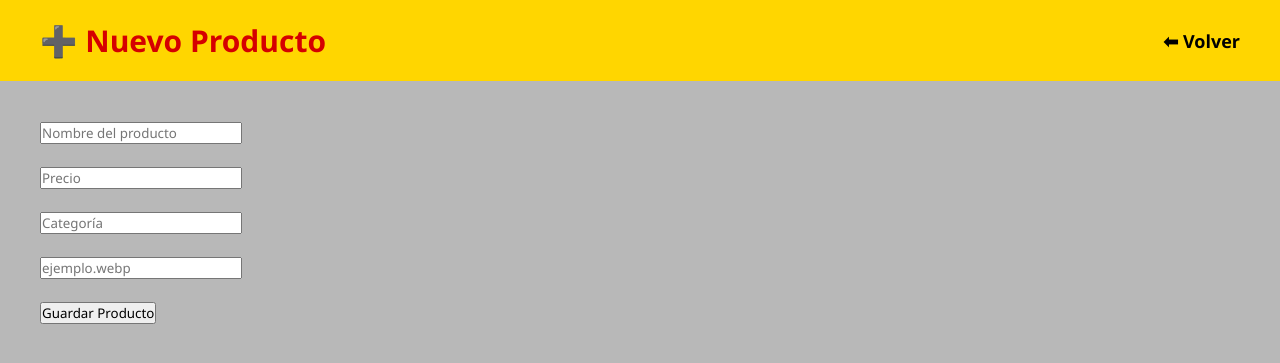
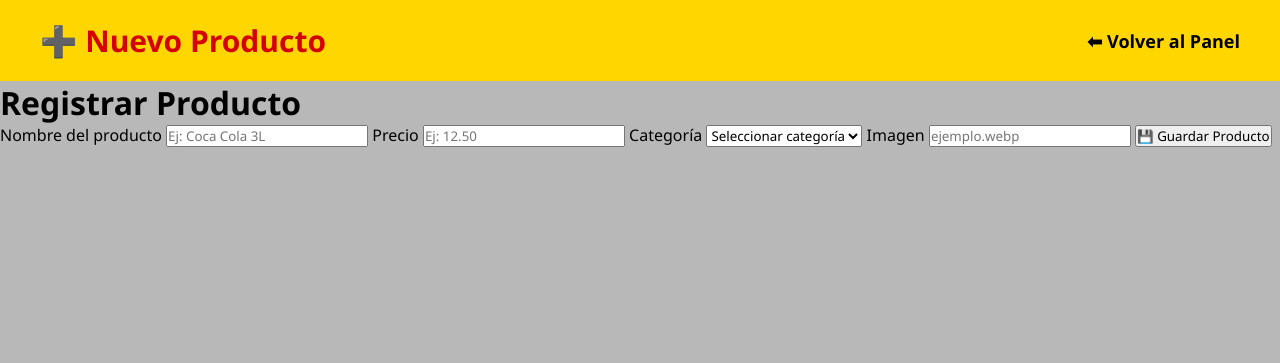
Before and after one commit to Zaidd3108/PROYECTO, a Flask app: page /agregar_producto in a window 1280 px wide. Shown: the top 363 px of the page. Run offline with Flask 3, Linux system fonts and the light colour scheme; the visitor is signed in with stand-in values (Sample User, id 1).

Commit message:
Update agregar_producto.html

```diff
--- a/templates/agregar_producto.html
+++ b/templates/agregar_producto.html
@@ -18,39 +18,61 @@
     </div>
 
     <div class="menu">
-        <a href="/admin">⬅ Volver</a>
+        <a href="/admin">⬅ Volver al Panel</a>
     </div>
 
 </header>
 
-<div class="carrito-page">
+<div class="form-admin">
+
+    <h1>Registrar Producto</h1>
 
     <form method="POST">
+
+        <label>Nombre del producto</label>
 
         <input
             type="text"
             name="nombre"
-            placeholder="Nombre del producto"
+            placeholder="Ej: Coca Cola 3L"
             required>
 
-        <br><br>
+        <label>Precio</label>
 
         <input
             type="number"
             step="0.01"
             name="precio"
-            placeholder="Precio"
+            placeholder="Ej: 12.50"
             required>
 
-        <br><br>
+        <label>Categoría</label>
 
-        <input
-            type="text"
-            name="categoria"
-            placeholder="Categoría"
-            required>
+        <select name="categoria" required>
 
-        <br><br>
+            <option value="">
+                Seleccionar categoría
+            </option>
+
+            <option value="Abarrotes">
+                🥫 Abarrotes
+            </option>
+
+            <option value="Lácteos">
+                🥛 Lácteos
+            </option>
+
+            <option value="Bebidas">
+                🥤 Bebidas
+            </option>
+
+            <option value="Limpieza">
+                🧴 Limpieza
+            </option>
+
+        </select>
+
+        <label>Imagen</label>
 
         <input
             type="text"
@@ -58,10 +80,8 @@
             placeholder="ejemplo.webp"
             required>
 
-        <br><br>
-
         <button type="submit">
-            Guardar Producto
+            💾 Guardar Producto
         </button>
 
     </form>
@@ -69,4 +89,5 @@
 </div>
 
 </body>
+
 </html>
```
